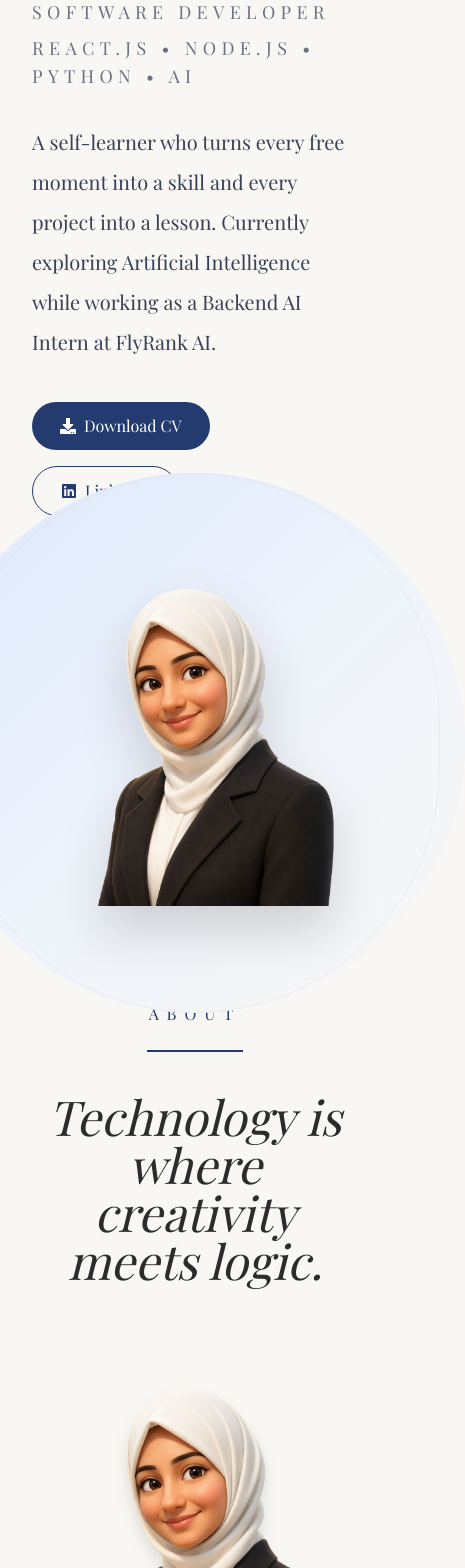
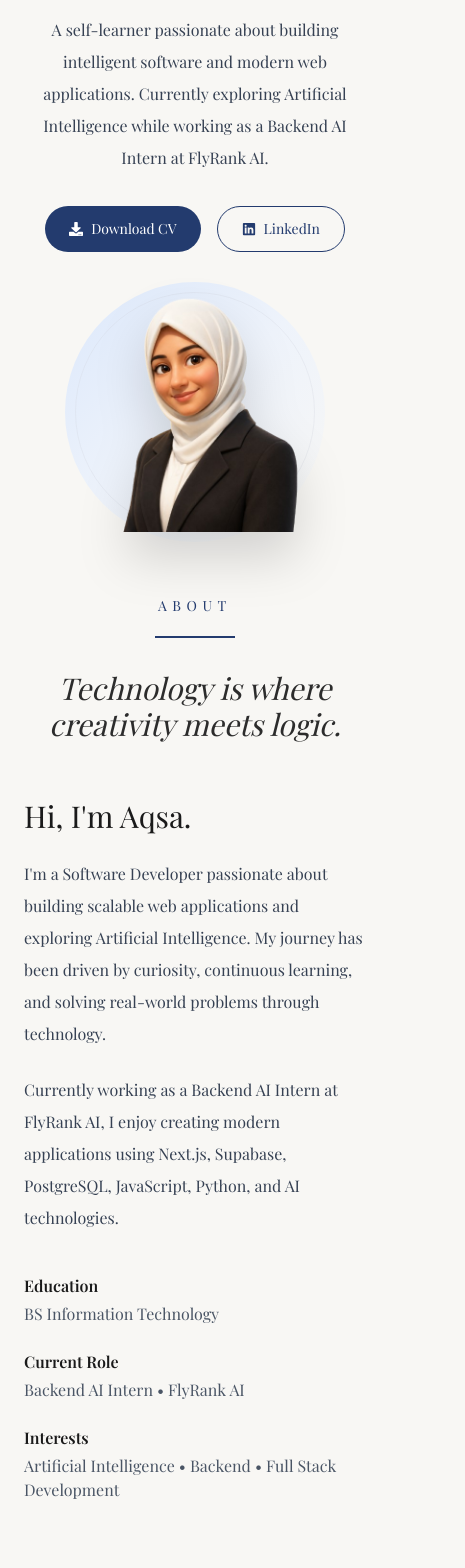
Before and after one commit to aqsarasheed-dev/portfolio, a Next.js app: page / in a window 390 px wide. Shown: the part 260-1828 px from the top of the page, 465 px wide, since content can reach past the window. Built offline with nearby package versions, Linux system fonts and the light colour scheme; a web font is replaced by a local one.

Commit message:
add mobile responsiveness

```diff
--- a/src/components/about/about.tsx
+++ b/src/components/about/about.tsx
@@ -5,9 +5,8 @@ import { motion } from "framer-motion";
 
 export default function About() {
   return (
-    <section className="bg-[#F8F7F4] py-24">
-
-      <div className="mx-auto max-w-[1400px] px-8">
+    <section className="bg-[#F8F7F4] py-16 lg:py-24">
+      <div className="mx-auto max-w-[1400px] px-6 lg:px-8">
 
         {/* Heading */}
 
@@ -16,43 +15,41 @@ export default function About() {
           whileInView={{ opacity: 1, y: 0 }}
           viewport={{ once: true }}
           transition={{ duration: 0.8 }}
-          className="mb-24 text-center"
+          className="mb-14 text-center lg:mb-24"
         >
-          <p className="font-playfair uppercase tracking-[0.5em] text-[#233B6E]">
+          <p className="font-playfair text-sm uppercase tracking-[0.4em] text-[#233B6E] lg:text-base">
             About
           </p>
 
-          <div className="mx-auto mt-6 h-[2px] w-24 bg-[#233B6E]" />
+          <div className="mx-auto mt-5 h-[2px] w-20 bg-[#233B6E] lg:mt-6 lg:w-24" />
 
-          <h2 className="font-playfair mt-10 text-5xl italic text-[#2C2C2C]">
+          <h2 className="font-playfair mt-8 text-3xl italic text-[#2C2C2C] sm:text-4xl lg:mt-10 lg:text-5xl">
             Technology is where creativity meets logic.
           </h2>
         </motion.div>
 
         {/* Content */}
 
-        <div className="grid gap-20 lg:grid-cols-2">
+        <div className="grid items-center gap-12 lg:grid-cols-2 lg:gap-20">
 
-          {/* Image */}
+          {/* Image (Desktop Only) */}
 
           <motion.div
             initial={{ opacity: 0, x: -60 }}
             whileInView={{ opacity: 1, x: 0 }}
             viewport={{ once: true }}
             transition={{ duration: 0.8 }}
-  className="flex justify-center"
+            className="hidden justify-center lg:flex"
           >
             <div className="relative overflow-hidden rounded-2xl">
-
               <Image
                 src="/images/profile/profile2.png"
                 alt="Aqsa Rasheed"
                 width={420}
                 height={520}
                 sizes="420px"
-      className="h-auto w-[420px] object-contain drop-shadow-xl"
+                className="h-auto w-[380px] xl:w-[420px] object-contain drop-shadow-xl"
               />
-
             </div>
           </motion.div>
 
@@ -64,52 +61,52 @@ export default function About() {
             viewport={{ once: true }}
             transition={{ duration: 1 }}
           >
-            <h3 className="font-playfair text-4xl">
+            <h3 className="font-playfair text-3xl lg:text-4xl">
               Hi, I'm Aqsa.
             </h3>
 
-            <p className="font-playfair mt-8 text-xl leading-10 text-gray-700">
+            <p className="font-playfair mt-6 text-base leading-8 text-gray-700 sm:text-lg sm:leading-9 lg:mt-8 lg:text-xl lg:leading-10">
               I'm a Software Developer passionate about building scalable web
               applications and exploring Artificial Intelligence. My journey
               has been driven by curiosity, continuous learning, and solving
               real-world problems through technology.
             </p>
 
-            <p className="font-playfair mt-8 text-xl leading-10 text-gray-700">
-              Currently working as an AI Intern at FlyRank AI, I enjoy creating
-               solutions using Nextjs, Supabase, Postgre, Javascript,
-              and modern backend technologies.
+            <p className="font-playfair mt-6 text-base leading-8 text-gray-700 sm:text-lg sm:leading-9 lg:mt-8 lg:text-xl lg:leading-10">
+              Currently working as a Backend AI Intern at FlyRank AI, I enjoy
+              creating modern applications using Next.js, Supabase,
+              PostgreSQL, JavaScript, Python, and AI technologies.
             </p>
 
-            <div className="mt-12 space-y-4">
+            <div className="mt-10 space-y-6">
 
               <div>
-                <span className="font-playfair font-semibold">
+                <span className="font-playfair font-semibold text-[#1A1A1A]">
                   Education
                 </span>
 
-                <p className="font-playfair text-gray-600">
+                <p className="font-playfair mt-1 text-gray-600">
                   BS Information Technology
                 </p>
               </div>
 
               <div>
-                <span className="font-playfair font-semibold">
+                <span className="font-playfair font-semibold text-[#1A1A1A]">
                   Current Role
                 </span>
 
-                <p className="font-playfair text-gray-600">
+                <p className="font-playfair mt-1 text-gray-600">
                   Backend AI Intern • FlyRank AI
                 </p>
               </div>
 
               <div>
-                <span className="font-playfair font-semibold">
+                <span className="font-playfair font-semibold text-[#1A1A1A]">
                   Interests
                 </span>
 
-                <p className="font-playfair text-gray-600">
-                  AI • Backend • Full Stack Web Development
+                <p className="font-playfair mt-1 text-gray-600">
+                  Artificial Intelligence • Backend • Full Stack Development
                 </p>
               </div>
 
@@ -117,9 +114,7 @@ export default function About() {
           </motion.div>
 
         </div>
-
       </div>
-
     </section>
   );
 }
--- a/src/components/hero/hero.tsx
+++ b/src/components/hero/hero.tsx
@@ -6,45 +6,47 @@ import { FaLinkedin, FaDownload } from "react-icons/fa";
 
 export default function Hero() {
   return (
-    <section className="bg-[#F8F7F4] pt-12 lg:pt-20">
-      <div className="mx-auto flex min-h-[88vh] max-w-[1550px] flex-col items-center justify-center gap-16 px-8 lg:flex-row lg:items-center lg:justify-between lg:px-24">
+    <section className="bg-[#F8F7F4] pt-8 sm:pt-12 lg:pt-20">
+      <div className="mx-auto flex min-h-[88vh] max-w-[1550px] flex-col items-center justify-center gap-8 px-6 sm:gap-10 lg:flex-row lg:items-center lg:justify-between lg:gap-16 lg:px-24">
+
         {/* LEFT */}
 
         <motion.div
           initial={{ opacity: 0, x: -70 }}
           animate={{ opacity: 1, x: 0 }}
           transition={{ duration: 1 }}
-          className="flex-1"
+          className="flex-1 text-center lg:text-left"
         >
-          <h1 className="font-transcity text-[5rem] leading-[0.9] md:text-[8rem] xl:text-[9rem]">
+          <h1 className="font-transcity text-[3.3rem] leading-[0.95] sm:text-[4.8rem] md:text-[6.5rem] lg:text-[8rem] xl:text-[9rem]">
             AQSA
             <br />
             RASHEED
           </h1>
 
-          <div className="mt-8 h-[2px] w-28 bg-[#233B6E]" />
+          <div className="mx-auto mt-6 h-[2px] w-20 bg-[#233B6E] lg:mx-0 lg:mt-8 lg:w-28" />
 
-          <p className="font-playfair mt-8 text-lg uppercase tracking-[0.3em] text-gray-500">
+          <p className="font-playfair mt-6 text-sm uppercase tracking-[0.25em] text-gray-500 sm:text-base lg:text-lg">
             Software Developer
           </p>
 
-          <p className="font-playfair mt-2 text-lg uppercase tracking-[0.3em] text-gray-500">
-            React.js • Node.js • Python • AI
+          <p className="font-playfair mt-2 text-sm uppercase tracking-[0.25em] text-gray-500 sm:text-base lg:text-lg">
+            React.js • Next.js • Node.js • Python • AI
           </p>
 
-          <p className="font-playfair mt-8 max-w-[540px] text-xl leading-10 text-gray-700">
-            A self-learner who turns every free moment into a skill and every
-            project into a lesson. Currently exploring Artificial Intelligence
+          <p className="font-playfair mx-auto mt-6 max-w-[560px] text-base leading-8 text-gray-700 sm:mt-8 sm:text-lg sm:leading-9 lg:mx-0 lg:text-xl lg:leading-10">
+            A self-learner passionate about building intelligent software and
+            modern web applications. Currently exploring Artificial Intelligence
             while working as a Backend AI Intern at FlyRank AI.
           </p>
 
           {/* Buttons */}
 
-          <div className="mt-10 flex flex-wrap gap-4">
+          <div className="mt-8 flex flex-wrap justify-center gap-4 lg:justify-start">
+
             <a
               href="/resume/AR-IT.pdf"
               download
-              className="flex items-center gap-2 rounded-full bg-[#233B6E] px-7 py-3 text-white transition duration-300 hover:bg-[#1c3059]"
+              className="flex items-center gap-2 rounded-full bg-[#233B6E] px-6 py-3 text-sm text-white transition duration-300 hover:bg-[#1d315c] sm:px-7 sm:text-base"
             >
               <FaDownload />
               Download CV
@@ -54,11 +56,12 @@ export default function Hero() {
               href="https://www.linkedin.com/in/aqsa-rasheed-it/"
               target="_blank"
               rel="noopener noreferrer"
-              className="flex items-center gap-2 rounded-full border border-[#233B6E] px-7 py-3 text-[#233B6E] transition duration-300 hover:bg-[#233B6E] hover:text-white"
+              className="flex items-center gap-2 rounded-full border border-[#233B6E] px-6 py-3 text-sm text-[#233B6E] transition duration-300 hover:bg-[#233B6E] hover:text-white sm:px-7 sm:text-base"
             >
               <FaLinkedin />
               LinkedIn
             </a>
+
           </div>
         </motion.div>
 
@@ -71,15 +74,18 @@ export default function Hero() {
             duration: 1.1,
             delay: 0.3,
           }}
-          className="relative flex flex-1 items-center justify-center"
+          className="relative flex flex-1 items-center justify-center pt-2 lg:pt-0"
         >
+
           {/* Background Circle */}
 
-          <div className="absolute h-[540px] w-[540px] rounded-full bg-gradient-to-br from-[#dce8fb] via-[#eef3fb] to-[#F8F7F4]" />
+          <div className="absolute h-[260px] w-[260px] rounded-full bg-gradient-to-br from-[#dce8fb] via-[#eef3fb] to-[#F8F7F4] sm:h-[340px] sm:w-[340px] md:h-[420px] md:w-[420px] lg:h-[540px] lg:w-[540px]" />
 
-          <div className="absolute h-[540px] w-[490px] rounded-full border border-gray-300 opacity-30" />
+          {/* Border Circle */}
 
-          {/* Profile */}
+          <div className="absolute h-[240px] w-[240px] rounded-full border border-gray-300 opacity-30 sm:h-[320px] sm:w-[320px] md:h-[400px] md:w-[400px] lg:h-[490px] lg:w-[490px]" />
+
+          {/* Profile Image */}
 
           <Image
             src="/images/profile/profile2.png"
@@ -87,9 +93,15 @@ export default function Hero() {
             width={560}
             height={760}
             priority
-            className="relative z-20 h-auto w-[430px] object-contain object-bottom drop-shadow-2xl lg:w-[560px]"
+            sizes="(max-width:640px) 240px,
+                   (max-width:768px) 300px,
+                   (max-width:1024px) 380px,
+                   560px"
+            className="relative z-20 h-auto w-[240px] object-contain object-bottom drop-shadow-2xl sm:w-[300px] md:w-[380px] lg:w-[500px] xl:w-[560px]"
           />
+
         </motion.div>
+
       </div>
     </section>
   );
```
Lines whose indentation alone changed are shown as unchanged.
